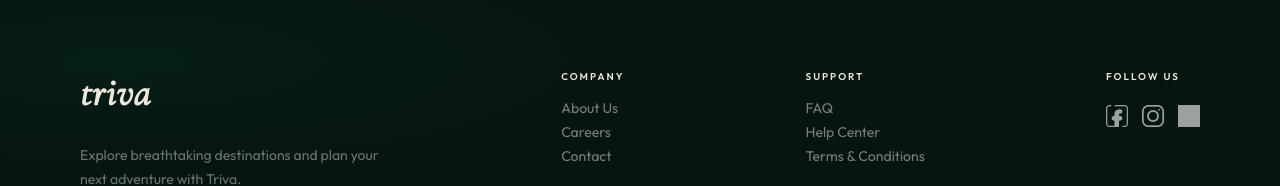
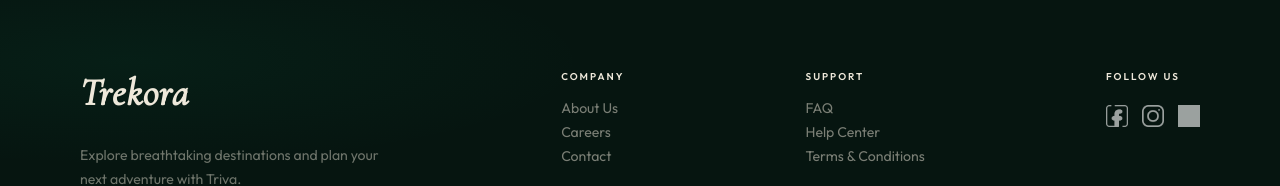
Before and after one commit to Nikhil80823/triva, a React (Vite) app: page / in a window 1280 px wide. Shown: the part 8643-8829 px from the top of the page. Built offline with nearby package versions, Linux system fonts and the light colour scheme; grey boxes are pictures that could not be loaded.

Commit message:
fix name isssue

```diff
--- a/src/components/Footer/Footer.jsx
+++ b/src/components/Footer/Footer.jsx
@@ -13,7 +13,7 @@ const Footer = () => {
 
         {/* LEFT */}
         <div className="footer-brand">
-          <h2 className="logo">triva </h2>
+          <h2 className="logo">Trekora </h2>
 
           <p>
             Explore breathtaking destinations and plan your next adventure with Triva.
```
